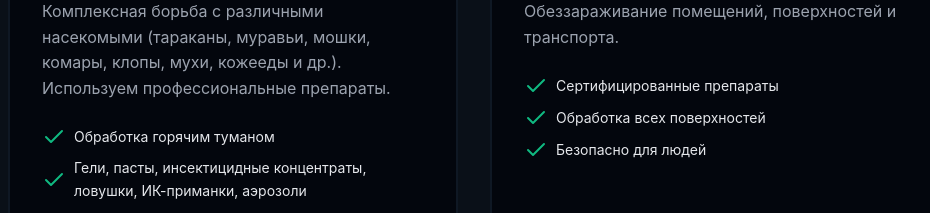
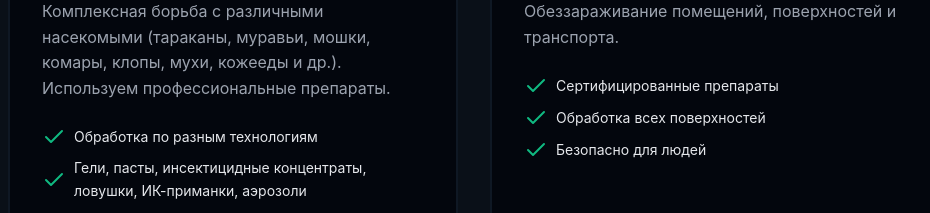
Before and after one commit to reenaBoo/dez-site, a Next.js app: page / in a window 1280 px wide. Shown: the part 2180-2393 px from the top of the page, without its empty margins (166-1096 px from the left). Built offline with nearby package versions, Linux system fonts and the light colour scheme.

Commit message:
Edit text

```diff
--- a/src/components/sections/Services.tsx
+++ b/src/components/sections/Services.tsx
@@ -167,7 +167,7 @@ const services = [{
   icon: Bug,
   title: 'Дезинсекция',
   description: 'Комплексная борьба с различными насекомыми (тараканы, муравьи, мошки, комары, клопы, мухи, кожееды и др.). Используем профессиональные препараты.',
-  features: ['Обработка горячим туманом', 'Гели, пасты, инсектицидные концентраты, ловушки, ИК-приманки, аэрозоли', 'Акарицидные обработки для территорий (клещи)'],
+  features: ['Обработка по разным технологиям', 'Гели, пасты, инсектицидные концентраты, ловушки, ИК-приманки, аэрозоли', 'Акарицидные обработки для территорий (клещи)'],
 }, {
   icon: FlaskConical,
   title: 'Дезинфекция',
```
